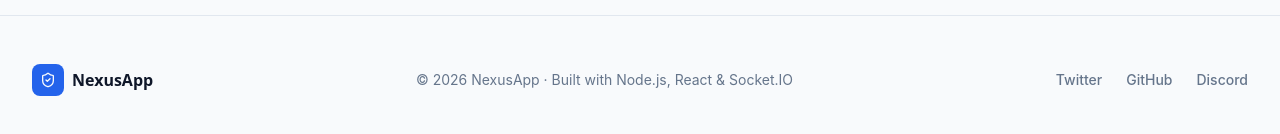
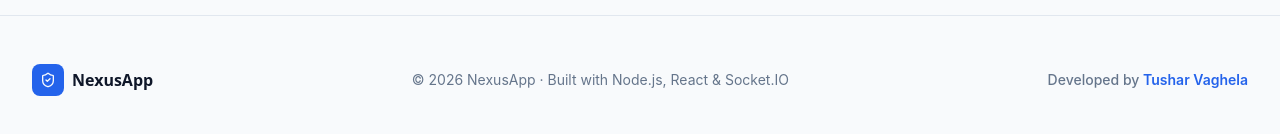
Before and after one commit to tusharvaghela018/chat-app-frontend, a React (Vite) app: page / in a window 1280 px wide. Shown: the part 2745-2879 px from the top of the page. Built offline with nearby package versions, Linux system fonts and the light colour scheme; no server answers.

Commit message:
feat : logs for development only

```diff
--- a/src/pages/home/index.tsx
+++ b/src/pages/home/index.tsx
@@ -300,11 +300,9 @@ export default function Home() {
                         <p className="text-sm text-muted-foreground">
                             © {new Date().getFullYear()} NexusApp · Built with Node.js, React & Socket.IO
                         </p>
-                        <div className="flex gap-6 text-sm font-medium text-muted-foreground">
-                            <a href="#" className="hover:text-primary transition-colors">Twitter</a>
-                            <a href="#" className="hover:text-primary transition-colors">GitHub</a>
-                            <a href="#" className="hover:text-primary transition-colors">Discord</a>
-                        </div>
+                        <p className="text-sm font-medium text-muted-foreground">
+                            Developed by <span className="text-primary font-semibold">Tushar Vaghela</span>
+                        </p>
                     </div>
                 </div>
             </footer>
```
